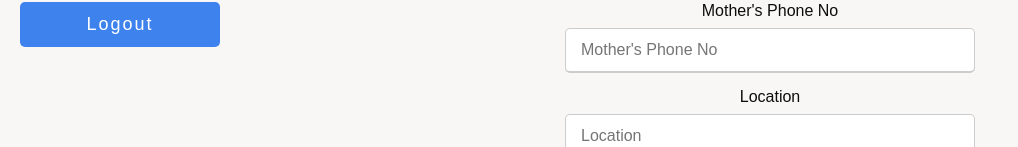
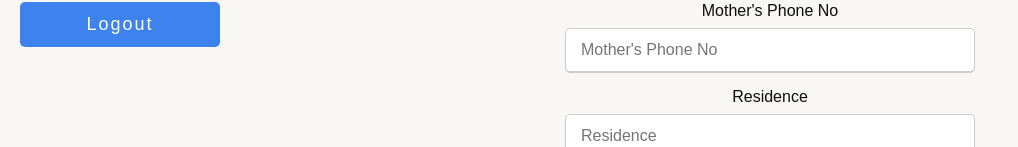
Before and after one commit to johnmalek/ImmunTrack, a React (Vite) app in the folder AdminPanel/: page /add_child in a window 1280 px wide. Shown: the part 653-800 px from the top of the page, without its empty margins (0-1018 px from the left). Built offline with nearby package versions, Linux system fonts and the light colour scheme.

Commit message:
More changes

```diff
--- a/AdminPanel/src/components/AddChild.jsx
+++ b/AdminPanel/src/components/AddChild.jsx
@@ -37,8 +37,8 @@ function AddChild(){
                             <input type="text" placeholder="Mother's Phone No"/>
                         </div>
                         <div className="input-box">
-                            <span className="details">Location</span>
-                            <input type="text" placeholder="Location"/>
+                            <span className="details">Residence</span>
+                            <input type="text" placeholder="Residence"/>
                         </div>
                     </div>
                     <div className="button">
```
